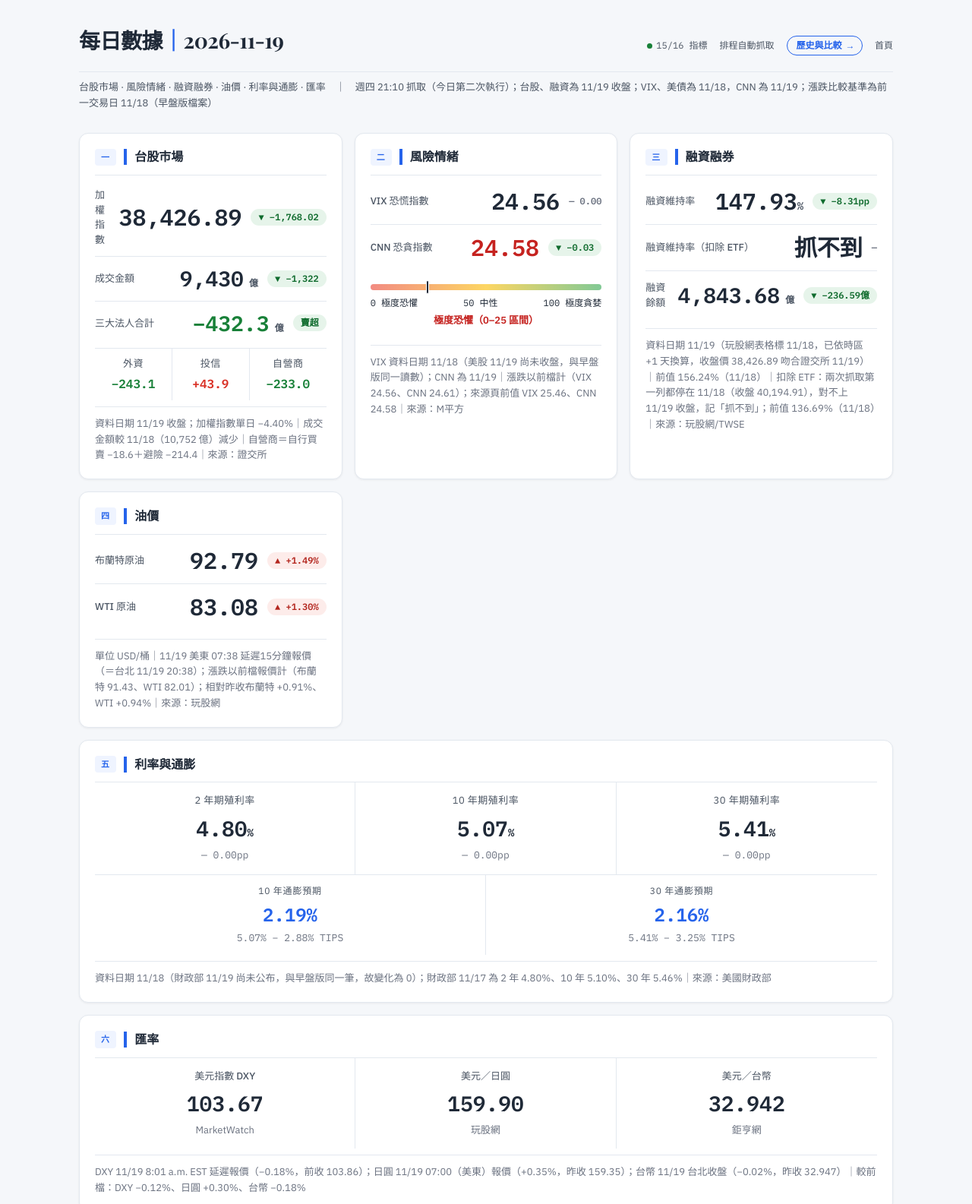
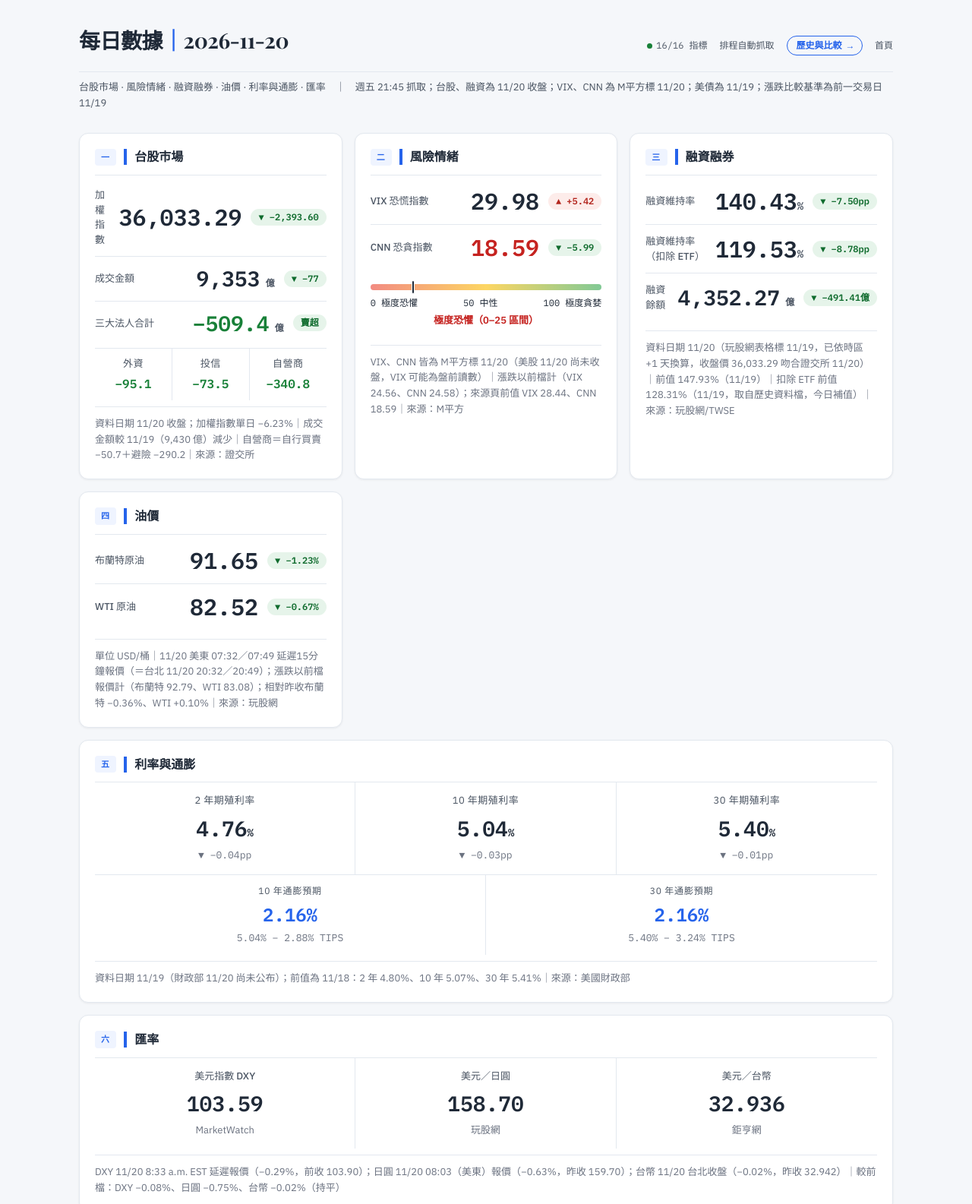
Before and after one commit to LiaoPeiTing/patty-daily-dashboard, a plain HTML site: page macro-dashboard.html in a window 1280 px wide. Shown: the top 1585 px of the page at 76% size. Drawn offline with nearby package versions, Linux system fonts and the light colour scheme.

Commit message:
update: 2026-11-20 macro dashboard

```diff
--- a/data/history.csv
+++ b/data/history.csv
@@ -37,4 +37,5 @@
 2026-11-16,41040.08,9031,-1143.9,-701.9,-183,-259,22.88,31.02,158.59,138.96,5244.98,91.75,83.98,4.83,5.12,5.46,2.2,2.16,103.59,159.42,32.97
 2026-11-17,40092.11,10129,-576.1,-380.9,-38.2,-157,22.88,30.96,153.74,134.24,5087.21,92.82,84.82,4.83,5.12,5.46,2.2,2.16,103.59,159.29,32.85
 2026-11-18,40194.91,10752,-641.5,-765.6,166.1,-42,24.56,24.61,156.24,136.69,5080.27,91.43,82.01,4.8,5.07,5.41,2.19,2.16,103.79,159.42,33
-2026-11-19,38426.89,9430,-432.3,-243.1,43.9,-233,24.56,24.58,147.93,,4843.68,92.79,83.08,4.8,5.07,5.41,2.19,2.16,103.67,159.9,32.942
+2026-11-19,38426.89,9430,-432.3,-243.1,43.9,-233,24.56,24.58,147.93,128.31,4843.68,92.79,83.08,4.8,5.07,5.41,2.19,2.16,103.67,159.9,32.942
+2026-11-20,36033.29,9353,-509.4,-95.1,-73.5,-340.8,29.98,18.59,140.43,119.53,4352.27,91.65,82.52,4.76,5.04,5.4,2.16,2.16,103.59,158.7,32.936
--- a/data/history.json
+++ b/data/history.json
@@ -39,5 +39,6 @@
 {"date": "2026-11-17", "taiex": 41040.08, "turnover": 9031.0, "inst_total": -1143.9, "foreign": -701.9, "trust": -183.0, "dealer": -259.0, "vix": 22.88, "cnn": 31.02, "margin_ratio": 158.59, "margin_balance": 5244.98, "brent": 91.75, "wti": 83.98, "y2": 4.83, "y10": 5.12, "y30": 5.46, "be10": 2.2, "be30": 2.16, "dxy": 103.59, "usdjpy": 159.42, "usdtwd": 32.97, "margin_ratio_ex_etf": 138.96, "tw_date": "2026-11-16", "tw_date_src": "verified"},
 {"date": "2026-11-17", "taiex": 40092.11, "turnover": 10129, "inst_total": -576.1, "foreign": -380.9, "trust": -38.2, "dealer": -157, "vix": 22.88, "cnn": 30.96, "margin_ratio": 153.74, "margin_balance": 5087.21, "brent": 92.82, "wti": 84.82, "y2": 4.83, "y10": 5.12, "y30": 5.46, "be10": 2.2, "be30": 2.16, "dxy": 103.59, "usdjpy": 159.29, "usdtwd": 32.85, "margin_ratio_ex_etf": 134.24, "tw_date": "2026-11-17", "tw_date_src": "verified"},
 {"date": "2026-11-19", "taiex": 40194.91, "turnover": 10752, "inst_total": -641.5, "foreign": -765.6, "trust": 166.1, "dealer": -42, "vix": 24.56, "cnn": 24.61, "margin_ratio": 156.24, "margin_balance": 5080.27, "brent": 91.43, "wti": 82.01, "y2": 4.8, "y10": 5.07, "y30": 5.41, "be10": 2.19, "be30": 2.16, "dxy": 103.79, "usdjpy": 159.42, "usdtwd": 33, "margin_ratio_ex_etf": 136.69, "tw_date": "2026-11-18", "tw_date_src": "verified"},
-{"date": "2026-11-19", "taiex": 38426.89, "turnover": 9430, "inst_total": -432.3, "foreign": -243.1, "trust": 43.9, "dealer": -233, "vix": 24.56, "cnn": 24.58, "margin_ratio": 147.93, "margin_balance": 4843.68, "brent": 92.79, "wti": 83.08, "y2": 4.8, "y10": 5.07, "y30": 5.41, "be10": 2.19, "be30": 2.16, "dxy": 103.67, "usdjpy": 159.9, "usdtwd": 32.942, "margin_ratio_ex_etf": null, "tw_date": "2026-11-19", "tw_date_src": "verified"}
+{"date": "2026-11-19", "taiex": 38426.89, "turnover": 9430, "inst_total": -432.3, "foreign": -243.1, "trust": 43.9, "dealer": -233, "vix": 24.56, "cnn": 24.58, "margin_ratio": 147.93, "margin_balance": 4843.68, "brent": 92.79, "wti": 83.08, "y2": 4.8, "y10": 5.07, "y30": 5.41, "be10": 2.19, "be30": 2.16, "dxy": 103.67, "usdjpy": 159.9, "usdtwd": 32.942, "margin_ratio_ex_etf": 128.31, "tw_date": "2026-11-19", "tw_date_src": "verified"},
+{"date": "2026-11-20", "taiex": 36033.29, "turnover": 9353, "inst_total": -509.4, "foreign": -95.1, "trust": -73.5, "dealer": -340.8, "vix": 29.98, "cnn": 18.59, "margin_ratio": 140.43, "margin_balance": 4352.27, "brent": 91.65, "wti": 82.52, "y2": 4.76, "y10": 5.04, "y30": 5.4, "be10": 2.16, "be30": 2.16, "dxy": 103.59, "usdjpy": 158.7, "usdtwd": 32.936, "margin_ratio_ex_etf": 119.53, "tw_date": "2026-11-20", "tw_date_src": "verified"}
 ]
--- a/macro-dashboard.html
+++ b/macro-dashboard.html
@@ -528,89 +528,89 @@ body {
 
 <div class="dashboard">
   <div class="header">
-    <h1>每日數據<span>｜</span>2026-11-19</h1>
+    <h1>每日數據<span>｜</span>2026-11-20</h1>
     <div class="header-meta">
-      <span><span class="status-dot"></span>15/16 指標</span>
+      <span><span class="status-dot"></span>16/16 指標</span>
       <span>排程自動抓取</span>
       <a href="history.html" style="color:var(--accent);font-weight:600;text-decoration:none;border:1px solid var(--accent);border-radius:999px;padding:3px 12px">歷史與比較 →</a>
       <a href="index.html" style="color:var(--text-sub);text-decoration:none">首頁</a>
     </div>
   </div>
-  <p class="subtitle">台股市場 · 風險情緒 · 融資融券 · 油價 · 利率與通膨 · 匯率　｜　週四 21:10 抓取（今日第二次執行）；台股、融資為 11/19 收盤；VIX、美債為 11/18，CNN 為 11/19；漲跌比較基準為前一交易日 11/18（早盤版檔案）</p>
+  <p class="subtitle">台股市場 · 風險情緒 · 融資融券 · 油價 · 利率與通膨 · 匯率　｜　週五 21:45 抓取；台股、融資為 11/20 收盤；VIX、CNN 為 M平方標 11/20；美債為 11/19；漲跌比較基準為前一交易日 11/19</p>
 
   <div class="grid">
 
     <div class="card">
       <div class="card-header"><span class="section-tag">一</span><span class="card-title">台股市場</span></div>
       <div class="card-body">
-        <div class="indicator"><span class="ind-label">加權指數</span><span class="ind-value large">38,426.89</span><span class="ind-change down">▼ −1,768.02</span></div>
-        <div class="indicator"><span class="ind-label">成交金額</span><span class="ind-value">9,430<span style="font-size:12px;color:var(--text-sub)"> 億</span></span><span class="ind-change down">▼ −1,322</span></div>
-        <div class="indicator"><span class="ind-label">三大法人合計</span><span class="ind-value" style="color:var(--down)">−432.3<span style="font-size:12px;color:var(--text-sub)"> 億</span></span><span class="ind-change down">賣超</span></div>
+        <div class="indicator"><span class="ind-label">加權指數</span><span class="ind-value large">36,033.29</span><span class="ind-change down">▼ −2,393.60</span></div>
+        <div class="indicator"><span class="ind-label">成交金額</span><span class="ind-value">9,353<span style="font-size:12px;color:var(--text-sub)"> 億</span></span><span class="ind-change down">▼ −77</span></div>
+        <div class="indicator"><span class="ind-label">三大法人合計</span><span class="ind-value" style="color:var(--down)">−509.4<span style="font-size:12px;color:var(--text-sub)"> 億</span></span><span class="ind-change down">賣超</span></div>
       </div>
       <div class="inst-breakdown">
-        <div class="inst-item"><div class="inst-name">外資</div><div class="inst-val neg">−243.1</div></div>
-        <div class="inst-item"><div class="inst-name">投信</div><div class="inst-val pos">+43.9</div></div>
-        <div class="inst-item"><div class="inst-name">自營商</div><div class="inst-val neg">−233.0</div></div>
+        <div class="inst-item"><div class="inst-name">外資</div><div class="inst-val neg">−95.1</div></div>
+        <div class="inst-item"><div class="inst-name">投信</div><div class="inst-val neg">−73.5</div></div>
+        <div class="inst-item"><div class="inst-name">自營商</div><div class="inst-val neg">−340.8</div></div>
       </div>
-      <div class="margin-note">資料日期 11/19 收盤；加權指數單日 −4.40%｜成交金額較 11/18（10,752 億）減少｜自營商＝自行買賣 −18.6＋避險 −214.4｜來源：證交所</div>
+      <div class="margin-note">資料日期 11/20 收盤；加權指數單日 −6.23%｜成交金額較 11/19（9,430 億）減少｜自營商＝自行買賣 −50.7＋避險 −290.2｜來源：證交所</div>
     </div>
 
     <div class="card">
       <div class="card-header"><span class="section-tag">二</span><span class="card-title">風險情緒</span></div>
       <div class="card-body">
-        <div class="indicator"><span class="ind-label">VIX 恐慌指數</span><span class="ind-value large">24.56</span><span class="ind-change flat">— 0.00</span></div>
-        <div class="indicator" style="border-top: 1px solid var(--border);"><span class="ind-label">CNN 恐貪指數</span><span class="ind-value large" style="color:var(--fear)">24.58</span><span class="ind-change down">▼ −0.03</span></div>
+        <div class="indicator"><span class="ind-label">VIX 恐慌指數</span><span class="ind-value large">29.98</span><span class="ind-change up">▲ +5.42</span></div>
+        <div class="indicator" style="border-top: 1px solid var(--border);"><span class="ind-label">CNN 恐貪指數</span><span class="ind-value large" style="color:var(--fear)">18.59</span><span class="ind-change down">▼ −5.99</span></div>
       </div>
       <div class="gauge-container">
-        <div class="gauge-bar"><div class="gauge-marker" style="left: 24.58%"></div></div>
+        <div class="gauge-bar"><div class="gauge-marker" style="left: 18.59%"></div></div>
         <div class="gauge-labels"><span>0 極度恐懼</span><span>50 中性</span><span>100 極度貪婪</span></div>
         <div class="gauge-zone" style="color:var(--fear)">極度恐懼（0–25 區間）</div>
       </div>
-      <div class="margin-note">VIX 資料日期 11/18（美股 11/19 尚未收盤，與早盤版同一讀數）；CNN 為 11/19｜漲跌以前檔計（VIX 24.56、CNN 24.61）；來源頁前值 VIX 25.46、CNN 24.58｜來源：M平方</div>
+      <div class="margin-note">VIX、CNN 皆為 M平方標 11/20（美股 11/20 尚未收盤，VIX 可能為盤前讀數）｜漲跌以前檔計（VIX 24.56、CNN 24.58）；來源頁前值 VIX 28.44、CNN 18.59｜來源：M平方</div>
     </div>
 
     <div class="card">
       <div class="card-header"><span class="section-tag">三</span><span class="card-title">融資融券</span></div>
       <div class="card-body">
-        <div class="indicator"><span class="ind-label">融資維持率</span><span class="ind-value large">147.93<span style="font-size:14px">%</span></span><span class="ind-change down">▼ −8.31pp</span></div>
+        <div class="indicator"><span class="ind-label">融資維持率</span><span class="ind-value large">140.43<span style="font-size:14px">%</span></span><span class="ind-change down">▼ −7.50pp</span></div>
         <!-- 扣除 ETF 這一列：抓不到時，數值改顯示「抓不到」（不帶 %），漲跌膠囊改成 <span class="ind-change flat">—</span>；規則見 SOP 3-4 -->
-        <div class="indicator"><span class="ind-label">融資維持率（扣除 ETF）</span><span class="ind-value large">抓不到</span><span class="ind-change flat">—</span></div>
-        <div class="indicator"><span class="ind-label">融資餘額</span><span class="ind-value">4,843.68<span style="font-size:12px;color:var(--text-sub)"> 億</span></span><span class="ind-change down">▼ −236.59億</span></div>
+        <div class="indicator"><span class="ind-label">融資維持率（扣除 ETF）</span><span class="ind-value large">119.53<span style="font-size:14px">%</span></span><span class="ind-change down">▼ −8.78pp</span></div>
+        <div class="indicator"><span class="ind-label">融資餘額</span><span class="ind-value">4,352.27<span style="font-size:12px;color:var(--text-sub)"> 億</span></span><span class="ind-change down">▼ −491.41億</span></div>
       </div>
-      <div class="margin-note">資料日期 11/19（玩股網表格標 11/18，已依時區 +1 天換算，收盤價 38,426.89 吻合證交所 11/19）｜前值 156.24%（11/18）｜扣除 ETF：兩次抓取第一列都停在 11/18（收盤 40,194.91），對不上 11/19 收盤，記「抓不到」；前值 136.69%（11/18）｜來源：玩股網/TWSE</div>
+      <div class="margin-note">資料日期 11/20（玩股網表格標 11/19，已依時區 +1 天換算，收盤價 36,033.29 吻合證交所 11/20）｜前值 147.93%（11/19）｜扣除 ETF 前值 128.31%（11/19，取自歷史資料檔，今日補值）｜來源：玩股網/TWSE</div>
     </div>
 
     <div class="card">
       <div class="card-header"><span class="section-tag">四</span><span class="card-title">油價</span></div>
       <div class="card-body">
-        <div class="indicator"><span class="ind-label">布蘭特原油</span><span class="ind-value large">92.79</span><span class="ind-change up">▲ +1.49%</span></div>
-        <div class="indicator"><span class="ind-label">WTI 原油</span><span class="ind-value large">83.08</span><span class="ind-change up">▲ +1.30%</span></div>
+        <div class="indicator"><span class="ind-label">布蘭特原油</span><span class="ind-value large">91.65</span><span class="ind-change down">▼ −1.23%</span></div>
+        <div class="indicator"><span class="ind-label">WTI 原油</span><span class="ind-value large">82.52</span><span class="ind-change down">▼ −0.67%</span></div>
       </div>
-      <div class="margin-note">單位 USD/桶｜11/19 美東 07:38 延遲15分鐘報價（＝台北 11/19 20:38）；漲跌以前檔報價計（布蘭特 91.43、WTI 82.01）；相對昨收布蘭特 +0.91%、WTI +0.94%｜來源：玩股網</div>
+      <div class="margin-note">單位 USD/桶｜11/20 美東 07:32／07:49 延遲15分鐘報價（＝台北 11/20 20:32／20:49）；漲跌以前檔報價計（布蘭特 92.79、WTI 83.08）；相對昨收布蘭特 −0.36%、WTI +0.10%｜來源：玩股網</div>
     </div>
 
     <div class="card full">
       <div class="card-header"><span class="section-tag">五</span><span class="card-title">利率與通膨</span></div>
       <div class="rate-row">
-        <div class="rate-cell"><div class="rate-label">2 年期殖利率</div><div class="rate-value">4.80<span style="font-size:14px">%</span></div><div class="rate-sub">— 0.00pp</div></div>
-        <div class="rate-cell"><div class="rate-label">10 年期殖利率</div><div class="rate-value">5.07<span style="font-size:14px">%</span></div><div class="rate-sub">— 0.00pp</div></div>
-        <div class="rate-cell"><div class="rate-label">30 年期殖利率</div><div class="rate-value">5.41<span style="font-size:14px">%</span></div><div class="rate-sub">— 0.00pp</div></div>
+        <div class="rate-cell"><div class="rate-label">2 年期殖利率</div><div class="rate-value">4.76<span style="font-size:14px">%</span></div><div class="rate-sub">▼ −0.04pp</div></div>
+        <div class="rate-cell"><div class="rate-label">10 年期殖利率</div><div class="rate-value">5.04<span style="font-size:14px">%</span></div><div class="rate-sub">▼ −0.03pp</div></div>
+        <div class="rate-cell"><div class="rate-label">30 年期殖利率</div><div class="rate-value">5.40<span style="font-size:14px">%</span></div><div class="rate-sub">▼ −0.01pp</div></div>
       </div>
       <div class="inflation-row">
-        <div class="inflation-cell"><div class="inflation-label">10 年通膨預期</div><div class="inflation-value">2.19%</div><div class="inflation-formula">5.07% − 2.88% TIPS</div></div>
-        <div class="inflation-cell"><div class="inflation-label">30 年通膨預期</div><div class="inflation-value">2.16%</div><div class="inflation-formula">5.41% − 3.25% TIPS</div></div>
+        <div class="inflation-cell"><div class="inflation-label">10 年通膨預期</div><div class="inflation-value">2.16%</div><div class="inflation-formula">5.04% − 2.88% TIPS</div></div>
+        <div class="inflation-cell"><div class="inflation-label">30 年通膨預期</div><div class="inflation-value">2.16%</div><div class="inflation-formula">5.40% − 3.24% TIPS</div></div>
       </div>
-      <div class="margin-note">資料日期 11/18（財政部 11/19 尚未公布，與早盤版同一筆，故變化為 0）；財政部 11/17 為 2 年 4.80%、10 年 5.10%、30 年 5.46%｜來源：美國財政部</div>
+      <div class="margin-note">資料日期 11/19（財政部 11/20 尚未公布）；前值為 11/18：2 年 4.80%、10 年 5.07%、30 年 5.41%｜來源：美國財政部</div>
     </div>
 
     <div class="card full">
       <div class="card-header"><span class="section-tag">六</span><span class="card-title">匯率</span></div>
       <div class="fx-row">
-        <div class="fx-cell"><div class="fx-label">美元指數 DXY</div><div class="fx-value">103.67</div><div class="fx-source">MarketWatch</div></div>
-        <div class="fx-cell"><div class="fx-label">美元／日圓</div><div class="fx-value">159.90</div><div class="fx-source">玩股網</div></div>
-        <div class="fx-cell"><div class="fx-label">美元／台幣</div><div class="fx-value">32.942</div><div class="fx-source">鉅亨網</div></div>
+        <div class="fx-cell"><div class="fx-label">美元指數 DXY</div><div class="fx-value">103.59</div><div class="fx-source">MarketWatch</div></div>
+        <div class="fx-cell"><div class="fx-label">美元／日圓</div><div class="fx-value">158.70</div><div class="fx-source">玩股網</div></div>
+        <div class="fx-cell"><div class="fx-label">美元／台幣</div><div class="fx-value">32.936</div><div class="fx-source">鉅亨網</div></div>
       </div>
-      <div class="margin-note">DXY 11/19 8:01 a.m. EST 延遲報價（−0.18%，前收 103.86）；日圓 11/19 07:00（美東）報價（+0.35%，昨收 159.35）；台幣 11/19 台北收盤（−0.02%，昨收 32.947）｜較前檔：DXY −0.12%、日圓 +0.30%、台幣 −0.18%</div>
+      <div class="margin-note">DXY 11/20 8:33 a.m. EST 延遲報價（−0.29%，前收 103.90）；日圓 11/20 08:03（美東）報價（−0.63%，昨收 159.70）；台幣 11/20 台北收盤（−0.02%，昨收 32.942）｜較前檔：DXY −0.08%、日圓 −0.75%、台幣 −0.02%（持平）</div>
     </div>
 
   </div>
@@ -618,10 +618,11 @@ body {
   <div class="alert-section">
     <div class="alert-header"><span class="alert-icon">⚠</span><span class="alert-title">顯著變化提醒</span></div>
     <div class="alert-body">
-      <div class="alert-item"><span class="alert-bullet"></span><span><strong style="color:var(--text-main)">加權指數 −4.40%</strong>：40,194.91 → 38,426.89（跌 1,768.02 點，≥1% 門檻）</span></div>
-      <div class="alert-item"><span class="alert-bullet"></span><span><strong style="color:var(--text-main)">融資維持率 −8.31pp</strong>：156.24% → 147.93%；融資餘額單日 −236.59 億（≥1pp 門檻）</span></div>
-      <div class="alert-item"><span class="alert-bullet"></span><span><strong style="color:var(--text-main)">融資維持率（扣除 ETF）抓不到</strong>：今日無法判斷是否達門檻</span></div>
-      <div class="alert-item"><span class="alert-bullet"></span><span><strong style="color:var(--text-main)">未達門檻</strong>：CNN 24.61 → 24.58（仍在極度恐懼區，未跨區間）、布蘭特 +1.49%、WTI +1.30%、DXY −0.12%；VIX、美債為 11/18 同一筆，變化 0</span></div>
+      <div class="alert-item"><span class="alert-bullet"></span><span><strong style="color:var(--text-main)">加權指數 −6.23%</strong>：38,426.89 → 36,033.29（跌 2,393.60 點，≥1% 門檻）</span></div>
+      <div class="alert-item"><span class="alert-bullet"></span><span><strong style="color:var(--text-main)">VIX +5.42（+22.07%）</strong>：24.56 → 29.98（≥2 點／≥10% 門檻）</span></div>
+      <div class="alert-item"><span class="alert-bullet"></span><span><strong style="color:var(--text-main)">融資維持率 −7.50pp</strong>：147.93% → 140.43%；融資餘額單日 −491.41 億（≥1pp 門檻）</span></div>
+      <div class="alert-item"><span class="alert-bullet"></span><span><strong style="color:var(--text-main)">融資維持率（扣除 ETF）−8.78pp</strong>：128.31% → 119.53%（≥1pp 門檻）</span></div>
+      <div class="alert-item"><span class="alert-bullet"></span><span><strong style="color:var(--text-main)">未達門檻</strong>：CNN 24.58 → 18.59（仍在極度恐懼區，未跨區間）、布蘭特 −1.23%、WTI −0.67%、10 年殖利率 −0.03pp、DXY −0.08%</span></div>
     </div>
   </div>
 
```
